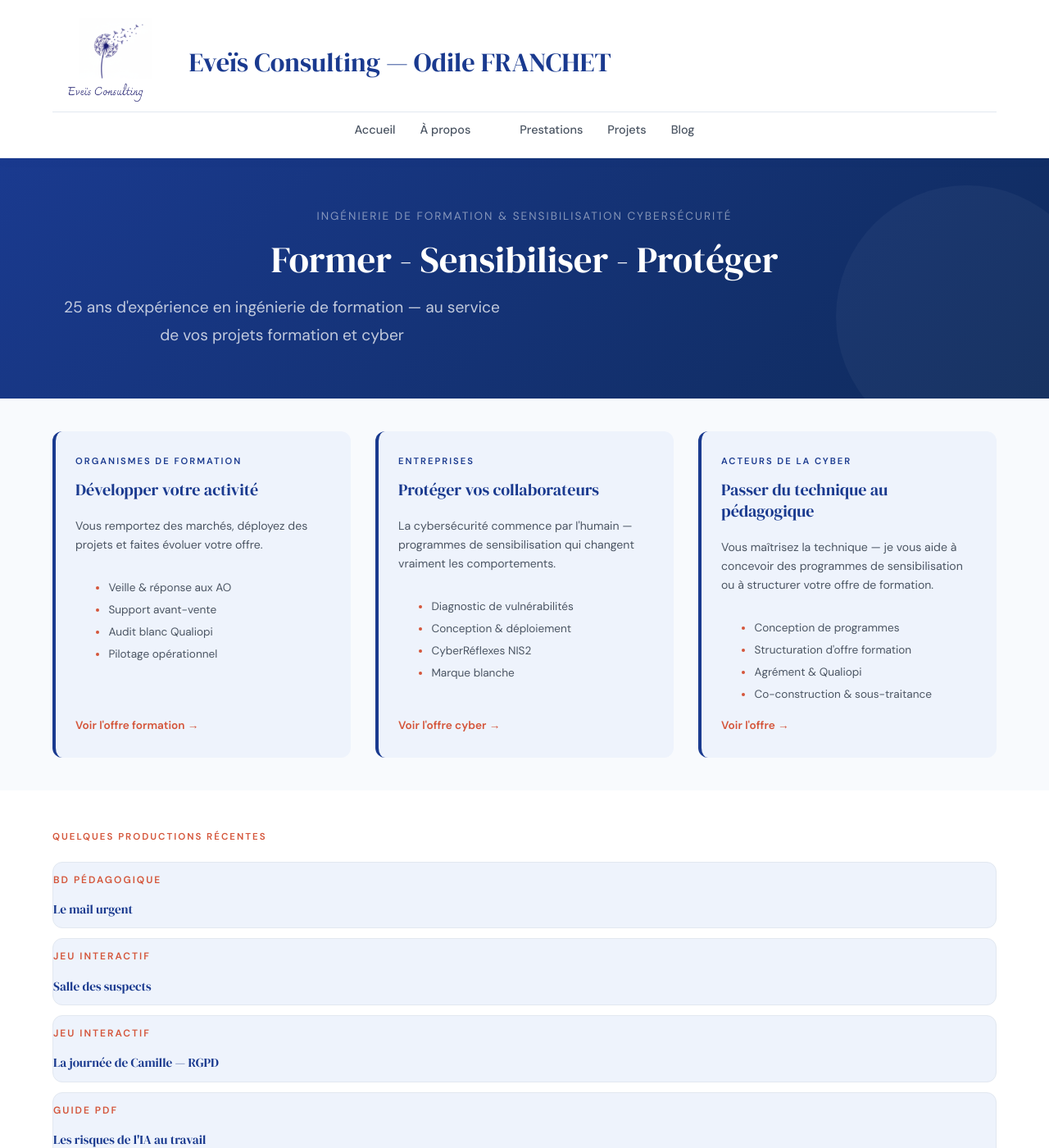
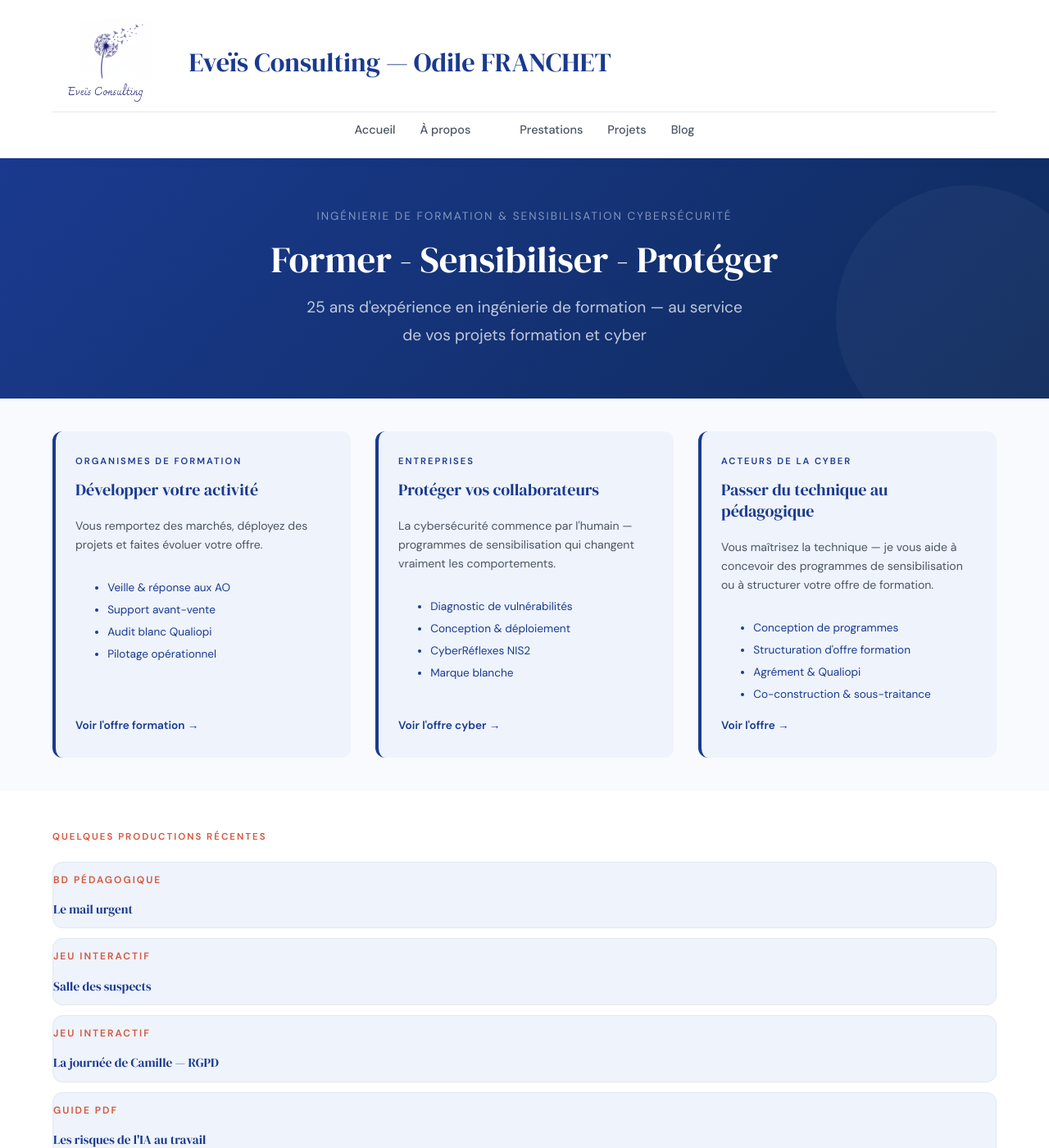
Before and after one commit to ofranchet73/eveis-consulting, a Jekyll site: the page built from index.md, in a window 1280 px wide and 1400 px high. Shown: the whole window at 82% size. Built offline with Jekyll 4.4.1, drawn with Linux system fonts in a browser that asks for light colours.

Commit message:
Update style.css

```diff
--- a/assets/css/style.css
+++ b/assets/css/style.css
@@ -76,6 +76,7 @@
 /* ===== HEADER ===== */
 .site-header {
   background: var(--white);
+  /* plus de bordure rouge */
   border-top: none;
   border-bottom: 1px solid var(--border);
   box-shadow: 0 1px 12px rgba(26, 58, 143, 0.07);
@@ -265,7 +266,8 @@
   color: rgba(255,255,255,0.82);
   max-width: 560px;
   line-height: 1.75;
-  margin: 0;
+  margin: 0 auto;   /* pour centrer le bloc lui-même */
+  text-align: center;
 }
 
 /* Stat band */
@@ -1000,6 +1002,25 @@
   text-decoration: none;
 }
 
+/* ===== CARTES ACCUEIL : puces bleues, liens bleus ===== */
+.home-porte ul {
+  list-style-type: disc;
+  padding-left: 1.2rem;
+}
+.home-porte li {
+  color: var(--blue);
+  margin-bottom: 4px;
+}
+.home-porte li::marker {
+  color: var(--blue);
+}
+.home-porte-lien {
+  color: var(--blue) !important;
+}
+.home-porte-lien:hover {
+  color: var(--accent) !important;
+}
+
 /* ===== RESPONSIVE ===== */
 @media (max-width: 680px) {
   body { font-size: 16px; }
@@ -1041,5 +1062,30 @@
   .format-grid { grid-template-columns: 1fr 1fr; }
   .apports-grid { grid-template-columns: 1fr; }
 
-  .home-productions-list { grid-template-columns: 1fr 1fr; }
+.home-productions-list {
+  display: flex;
+  flex-direction: column;
+  gap: 12px;
+  margin-bottom: 20px;
 }
+.home-prod-item {
+  display: flex;
+  gap: 16px;
+  align-items: baseline;
+  padding: 12px 0;
+  border-bottom: 1px solid var(--border);
+  text-decoration: none;
+}
+.home-prod-item:hover {
+  padding-left: 8px;
+}
+.home-prod-tag {
+  font-size: 0.75rem;
+  font-weight: 600;
+  color: var(--accent);
+  min-width: 100px;
+}
+.home-prod-title {
+  font-size: 0.95rem;
+  color: var(--blue);
+}
```
